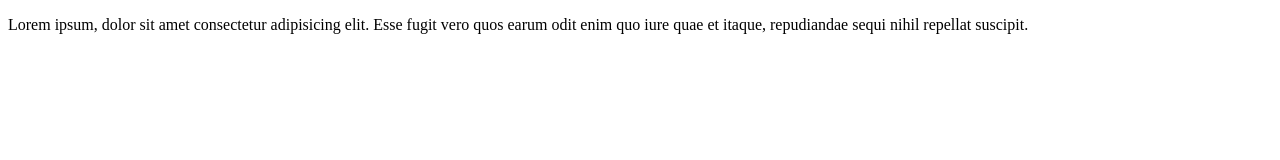
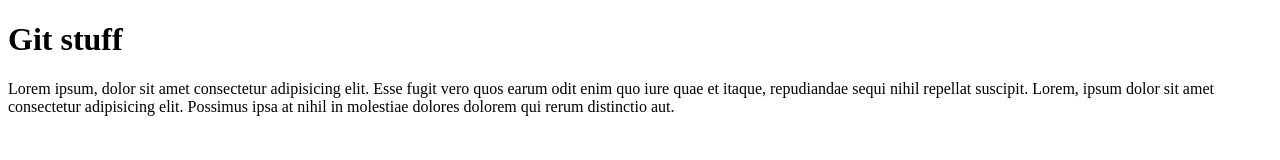
Before and after one commit to hanniC5/playingWithGit, a plain HTML site: page index.html in a window 1280 px wide. Drawn offline with Linux system fonts and the light colour scheme.

```diff
--- a/index.html
+++ b/index.html
@@ -7,6 +7,7 @@
     <title>Git it!</title>
 </head>
 <body>
-    <p>Lorem ipsum, dolor sit amet consectetur adipisicing elit. Esse fugit vero quos earum odit enim quo iure quae et itaque, repudiandae sequi nihil repellat suscipit.</p>
+    <h1>Git stuff</h1>
+    <p>Lorem ipsum, dolor sit amet consectetur adipisicing elit. Esse fugit vero quos earum odit enim quo iure quae et itaque, repudiandae sequi nihil repellat suscipit. Lorem, ipsum dolor sit amet consectetur adipisicing elit. Possimus ipsa at nihil in molestiae dolores dolorem qui rerum distinctio aut.</p>
 </body>
 </html>
```
Also changed, not shown: styles/styles.css (added, +5 -0 lines).
